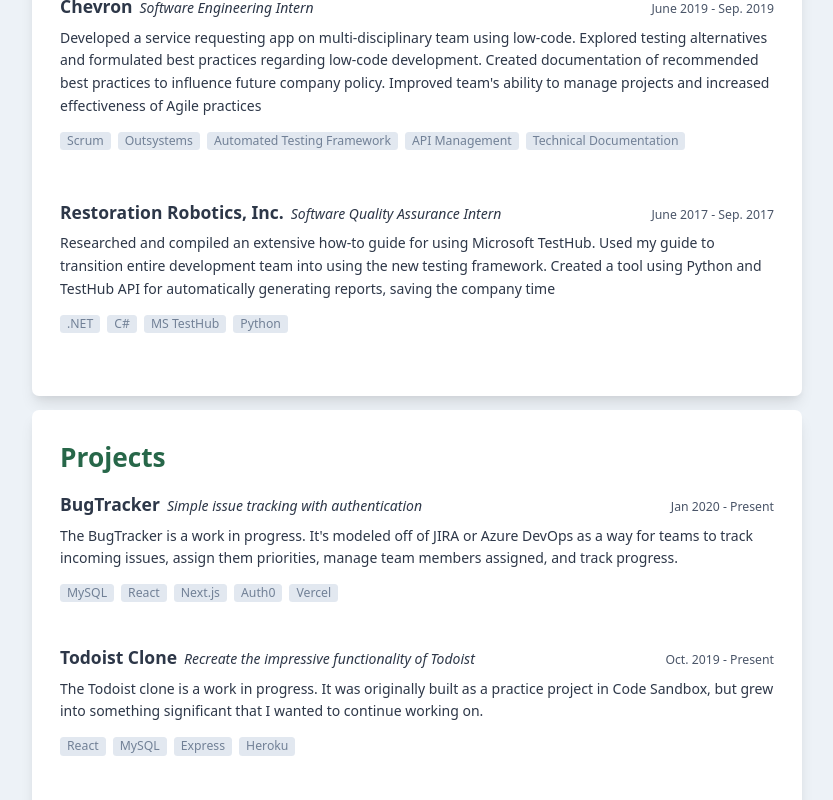
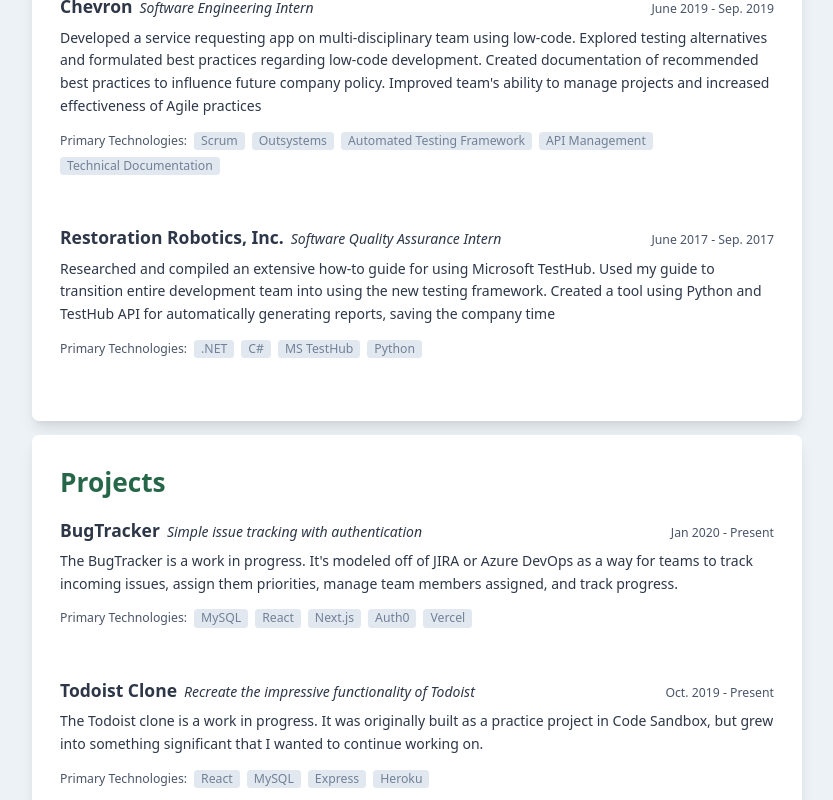
Before and after one commit to devmart10/portfolio-next, a Next.js app: page / in a window 1280 px wide. Shown: the part 760-1560 px from the top of the page, without its empty margins (223-1056 px from the left). Built offline with nearby package versions, Linux system fonts and the light colour scheme.

Commit message:
fixes tech stack section

```diff
--- a/src/sections/Projects.js
+++ b/src/sections/Projects.js
@@ -15,9 +15,10 @@ const Projects = () => {
                 <span className="pb-2 text-sm text-gray-700 md:ml-auto">{date}</span>
               </div>
               <p>{longDesc}</p>
-              <div className="flex pb-8">
+              <div className="flex flex-wrap pb-8">
+                <span className="w-full mb-2 mr-2 text-sm text-gray-700 md:w-auto">Primary Technologies:</span>
                 {tech_stack.map(item => (
-                  <span className="px-2 mr-2 text-sm text-gray-600 bg-gray-300 rounded">{item}</span>
+                  <span className="px-2 mb-2 mr-2 text-sm text-gray-600 bg-gray-300 rounded">{item}</span>
                 ))}
               </div>
             </div>
--- a/src/sections/Work.js
+++ b/src/sections/Work.js
@@ -17,6 +17,7 @@ const Work = () => {
               </div>
               <p>{longDesc}</p>
               <div className="flex flex-wrap pb-8">
+                <span className="w-full mb-2 mr-2 text-sm text-gray-700 md:w-auto">Primary Technologies:</span>
                 {tech_stack.map(item => (
                   <span className="px-2 mb-2 mr-2 text-sm text-gray-600 bg-gray-300 rounded">{item}</span>
                 ))}
```
